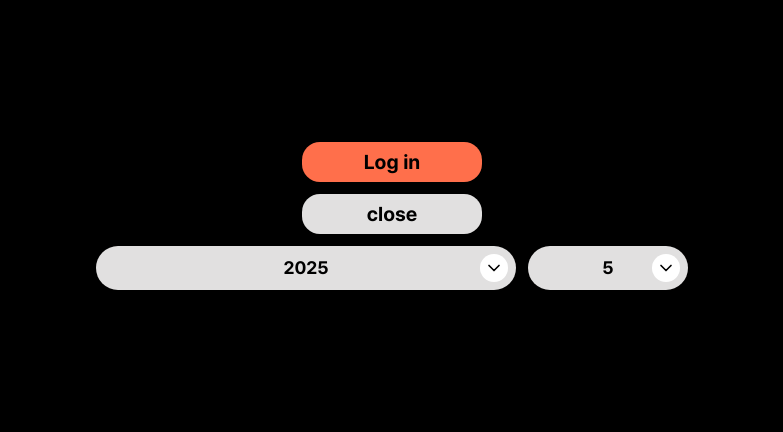
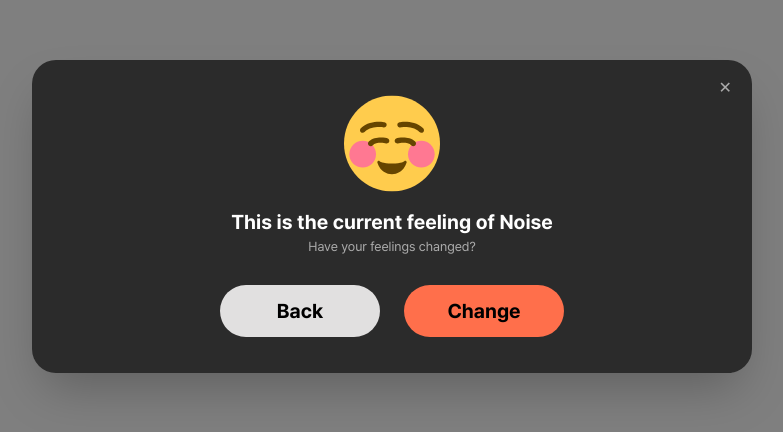
Before and after one commit to UMC-SINO/SINO-Front, a React (Vite) app: page /example in a window 1280 px wide. Shown: the part 184-616 px from the top of the page, without its empty margins (248-1031 px from the left). Built offline with nearby package versions, Linux system fonts and the light colour scheme.

Commit message:
[#10] feat: 시그널로 변경 모달 플로우 완성

```diff
--- a/src/pages/ExamplePage.tsx
+++ b/src/pages/ExamplePage.tsx
@@ -1,22 +1,117 @@
-import Button from '@/components/common/Button';
-import Dropdown from '@/components/common/Dropdown';
+// 플로우 최종입니다
 
-const yearItems = ['2021', '2022', '2023', '2024', '2025'];
-const monthItems = ['1', '2', '3', '4', '5', '6', '7', '8', '9', '10', '11', '12'];
+import type { EmotionOption } from '@/components/EmotionSelectModal';
+import EmotionSelectModal from '@/components/EmotionSelectModal';
+import WriteReasonModal from '@/components/WriteReasonModal';
+import React, { useMemo, useState } from 'react';
 
-const ExamplePage = () => {
+import Happy from '@/assets/emojis/Happy.svg?react';
+import Sad from '@/assets/emojis/Sad.svg?react';
+import Angry from '@/assets/emojis/Angry.svg?react';
+import Afraid from '@/assets/emojis/Afraid.svg?react';
+import Boredom from '@/assets/emojis/Boredom.svg?react';
+import Joyful from '@/assets/emojis/Joyful.svg?react';
+import Shameful from '@/assets/emojis/Shameful.svg?react';
+import Smile from '@/assets/emojis/Smile.svg?react';
+import Unrest from '@/assets/emojis/Unrest.svg?react';
+import Worried from '@/assets/emojis/Worried.svg?react';
+
+import TurnToSignalModal from '@/components/TurnToSignalModal';
+import SuccessChangeToSignalModal from '@/components/SuccessChangeToSignalModal';
+
+type Step = 'view' | 'selectEmotion' | 'turnSignal' | 'success' | 'closed';
+
+export default function NoiseReportFlow() {
+  const [step, setStep] = useState<Step>('view');
+  const [selectedEmotions, setSelectedEmotions] = useState<string[]>([]);
+  const [signalText, setSignalText] = useState<string>('');
+
+  const options: EmotionOption[] = useMemo(
+    () => [
+      { id: 'happy', label: 'Happy', icon: <Happy /> },
+      { id: 'joyful', label: 'Joyful', icon: <Joyful /> },
+      { id: 'smile', label: 'Smile', icon: <Smile /> },
+      { id: 'boredom', label: 'Bored', icon: <Boredom /> },
+      { id: 'unrest', label: 'Unrest', icon: <Unrest /> },
+
+      { id: 'sad', label: 'Sad', icon: <Sad /> },
+      { id: 'worried', label: 'Worried', icon: <Worried /> },
+      { id: 'afraid', label: 'Afraid', icon: <Afraid /> },
+      { id: 'angry', label: 'Angry', icon: <Angry /> },
+      { id: 'shameful', label: 'Shame', icon: <Shameful /> },
+    ],
+    [],
+  );
+
+  // ✅ id → icon 매핑
+  const iconById = useMemo(() => {
+    return options.reduce<Record<string, React.ReactNode>>((acc, cur) => {
+      acc[cur.id] = cur.icon;
+      return acc;
+    }, {});
+  }, [options]);
+
+  // ✅ 대표 이모지: 첫 번째 선택값(없으면 기본)
+  const primaryEmotionId = selectedEmotions[0] ?? 'happy';
+  const primaryIcon = iconById[primaryEmotionId] ?? <Happy />;
+
+  const toggleEmotion = (id: string) => {
+    setSelectedEmotions((prev) =>
+      prev.includes(id) ? prev.filter((x) => x !== id) : [...prev, id],
+    );
+  };
+
+  const closeAll = () => setStep('closed');
+
   return (
-    <div className='min-h-dvh flex flex-col gap-3 items-center justify-center bg-black'>
-      <Button type='button'>Log in</Button>
-      <Button type='button' disabled={true}>
-        close
-      </Button>
-      <div className='flex items-center gap-3'>
-        <Dropdown items={yearItems} className='w-105' />
-        <Dropdown items={monthItems} />
-      </div>
-    </div>
+    <>
+      <TurnToSignalModal
+        open={step === 'view'}
+        onBack={closeAll}
+        onChange={() => setStep('selectEmotion')}
+        onClose={closeAll}
+        icon={primaryIcon} // ✅ 선택한 대표 이모지를 첫 모달에 보여줌
+      />
+
+      <EmotionSelectModal
+        open={step === 'selectEmotion'}
+        options={options}
+        selectedIds={selectedEmotions}
+        maxSelect={5}
+        onToggle={toggleEmotion}
+        onBack={() => setStep('view')}
+        onSignal={() => setStep('turnSignal')} // ✅ Signal → 다음 모달
+        onClose={closeAll}
+      />
+
+      <WriteReasonModal
+        open={step === 'turnSignal'}
+        initialValue={signalText} // ✅ Back/재오픈에도 유지
+        onBack={() => setStep('selectEmotion')}
+        onNext={(text) => {
+          // ✅ 여기서 값 저장
+          setSignalText(text);
+
+          // TODO: 필요하면 여기서 API 호출
+          // await api.save({ emotions: selectedEmotions, text })
+
+          // ✅ Next 누르면 성공 모달로 "이동"
+          setStep('success');
+        }}
+        onClose={closeAll}
+      />
+
+      <SuccessChangeToSignalModal
+        open={step === 'success'}
+        onOk={() => {
+          // ✅ OK 누르면 리스트로 돌아감 (모달 닫기)
+          closeAll();
+
+          // TODO(나중에): 여기서 리스트 재조회/상태 업데이트
+          // refetchList();
+        }}
+        onClose={closeAll} // 모달 플로우 끝~!
+      />
+    </>
   );
-};
-
-export default ExamplePage;
+}
```
